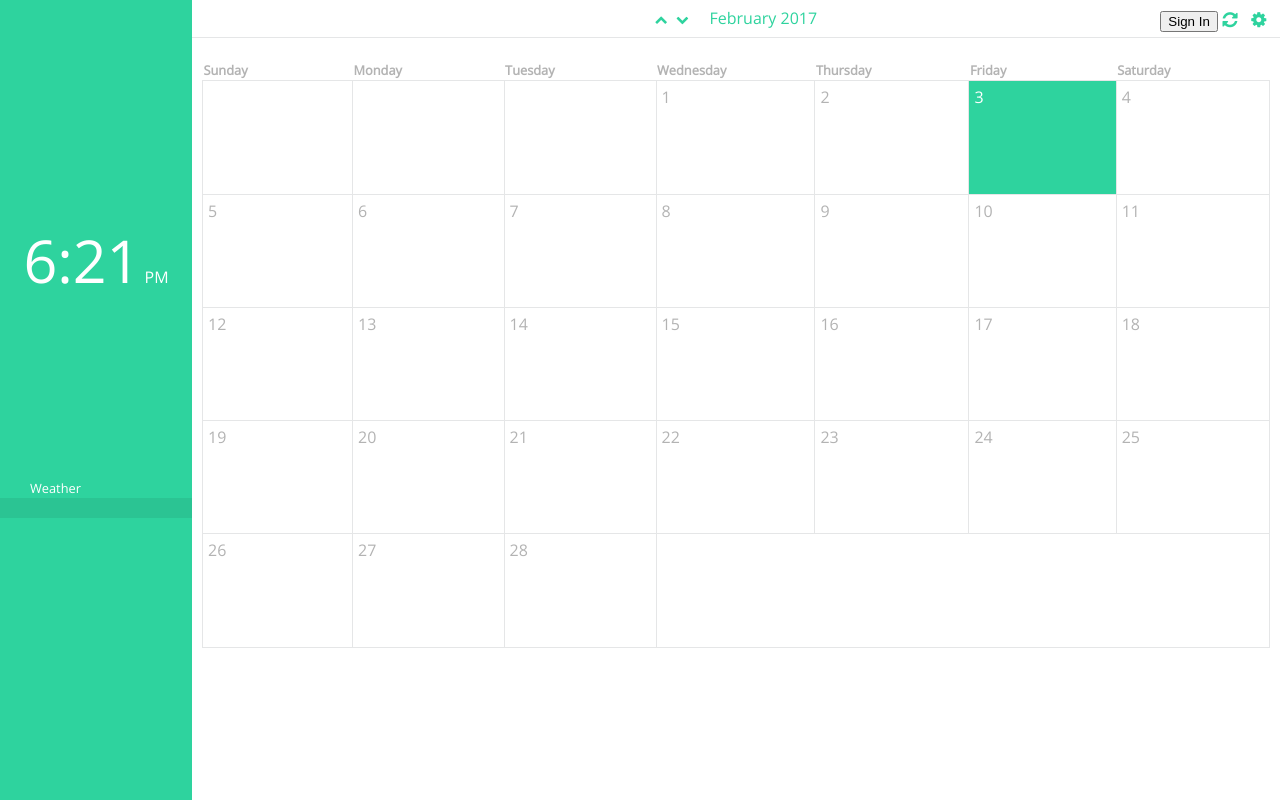
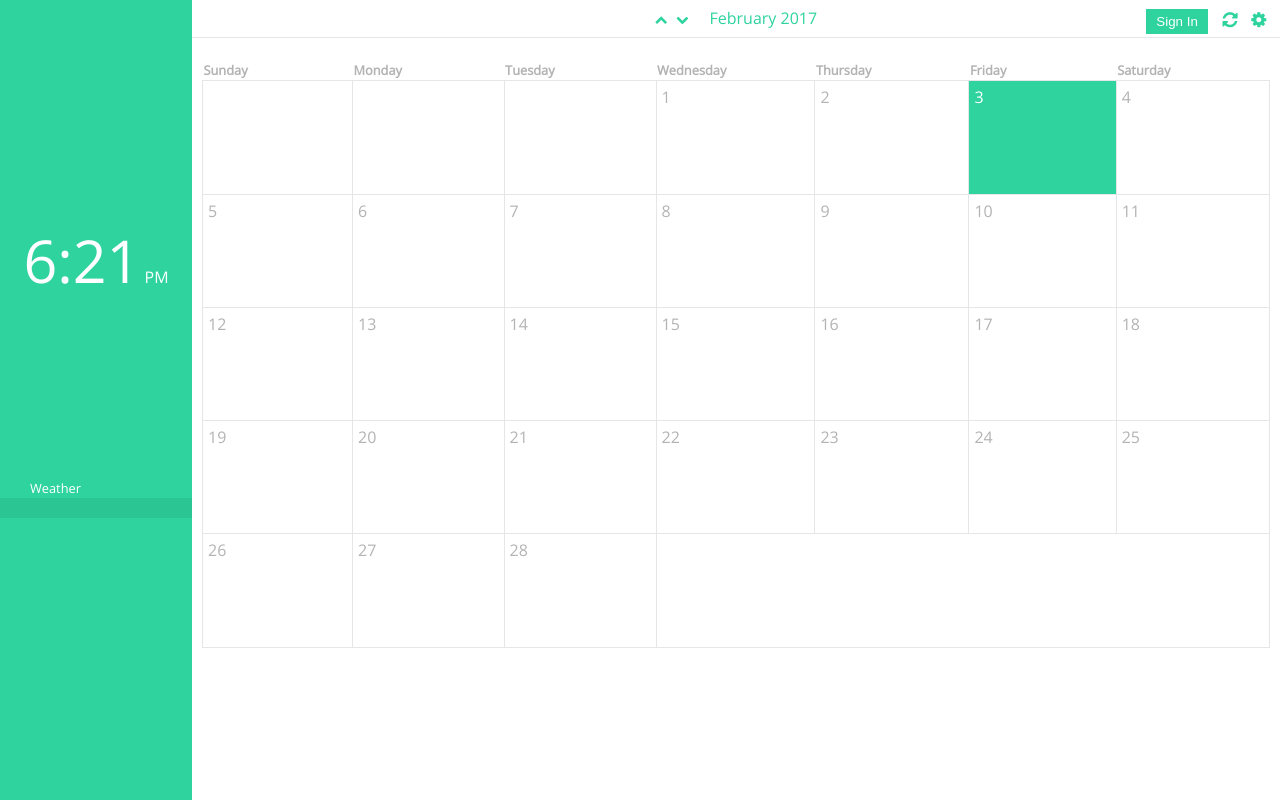
Before and after one commit to AnirudhGoel/Productive-Calender, a Django app: template calender/templates/calender/index.html in a window 1280 px wide. Run offline with Django 3.2, Linux system fonts and the light colour scheme; the template is opened without the code that fills it, so the values that code supplies are empty; some libraries are stand-ins or nearby versions.

Commit message:
Spin effect added to sync button; I AM AWESOME git add .

```diff
--- a/calender/static/calender/css/style.css
+++ b/calender/static/calender/css/style.css
@@ -324,6 +324,14 @@ textarea {
 	display: none;
 }
 
+#authorize-button {
+	background-color: #2ed39e;
+	color: white;
+	border: none;
+	padding: 5px 10px 5px 10px;
+	margin-right: 10px;
+}
+
 @media only screen and (max-width: 750px) {
 	#left-bar {
 		display: none;
--- a/calender/static/calender/js/google_calender.js
+++ b/calender/static/calender/js/google_calender.js
@@ -33,6 +33,7 @@ function handleAuthClick(event) {
 }
 
 function listUpcomingEvents() {
+	$(".fa-refresh").addClass("fa-spin");
 	gapi.client.calendar.events.list({
 		'calendarId': 'primary',
 		'timeMin': (new Date("2017-01-01")).toISOString(),
@@ -245,13 +246,11 @@ function listUpcomingEvents() {
 	            }
 	        }
 	    }).done(function() {
+	    	$(".fa-refresh").removeClass("fa-spin");
 			// for (var k = 0; k < google_response.length; k++) {
 			// 	insertToDB(google_response, k);
 			// }
 	    });
-
-
-
 	});
 }
 
```
Also changed, not shown: db.sqlite3.
